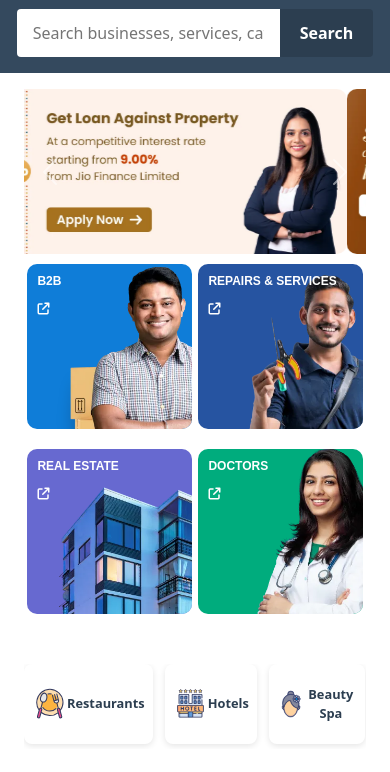
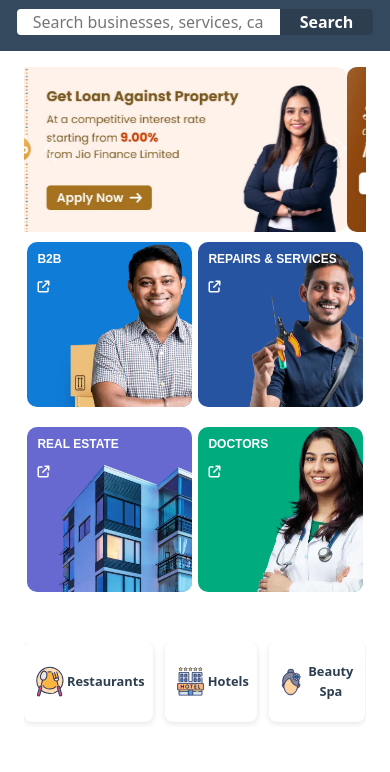
Before and after one commit to Nikhil8000-alt/localbusiness, a plain HTML site: page index.html in a window 390 px wide. Shown: the part 88-860 px from the top of the page. Drawn offline with nearby package versions, Linux system fonts and the light colour scheme.

Commit message:
Update style.css

```diff
--- a/style.css
+++ b/style.css
@@ -348,6 +348,9 @@
       .business-list {
         max-width: 100%;
       }
+      .search-bar input[type="text"]{
+        padding: 0.05rem 1rem !important;
+      }
       .hero h1{
         font-size: 1.2rem;
       }
```
